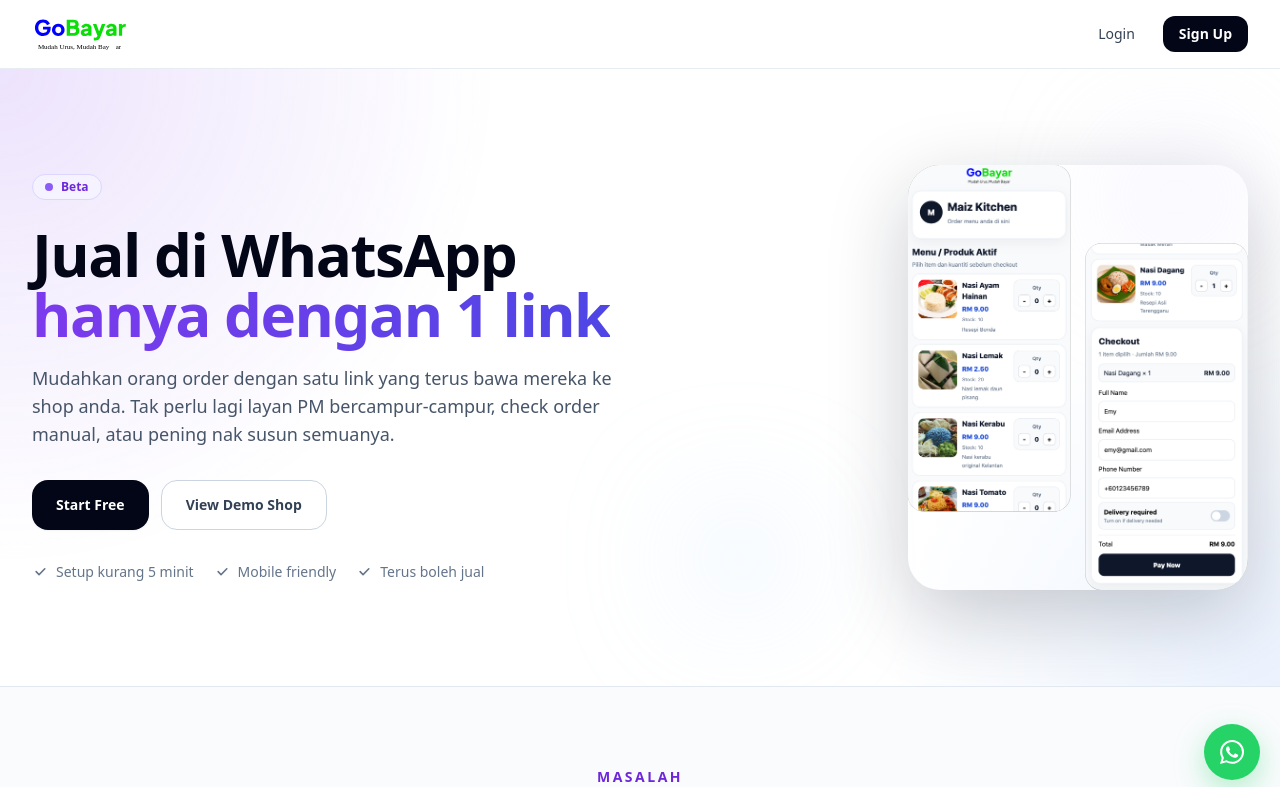
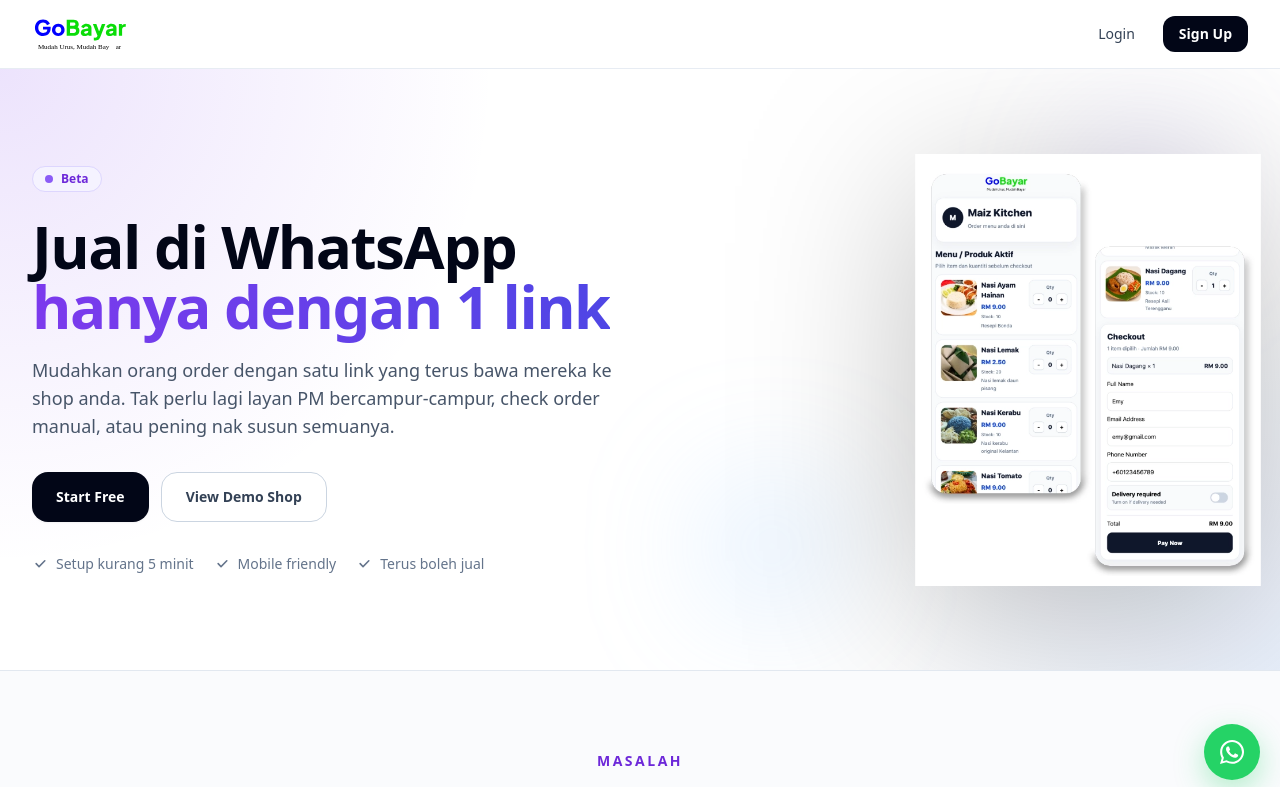
Before and after one commit to maizhakimm/pay-link, a Next.js app: page / in a window 1280 px wide. Shown: the top 787 px of the page. Built offline with nearby package versions, Linux system fonts and the light colour scheme.

Commit message:
Update page.tsx

```diff
--- a/src/app/page.tsx
+++ b/src/app/page.tsx
@@ -91,17 +91,27 @@
 
           {/* Hero Image */}
 <div className="relative flex justify-center lg:justify-end">
-            <div className="absolute -top-6 right-4 hidden h-28 w-28 rounded-full bg-violet-200/40 blur-3xl sm:block" />
-            <div className="absolute -bottom-4 left-6 hidden h-24 w-24 rounded-full bg-blue-200/40 blur-3xl sm:block" />
+  {/* glow background */}
+  <div className="absolute -top-10 right-10 h-32 w-32 rounded-full bg-violet-300/30 blur-3xl" />
+  <div className="absolute -bottom-10 left-10 h-32 w-32 rounded-full bg-blue-300/30 blur-3xl" />
 
-            <div className="relative w-full max-w-[300px] sm:max-w-[340px]">
+  {/* image wrapper */}
+  <div className="relative">
     <Image
-                src="/Hero Image 01.svg"
-                alt="GoBayar Hero Preview"
-                width={680}
-                height={1200}
+      src="/Hero Image 01.webp"
+      alt="GoBayar Preview"
+      width={700}
+      height={1400}
       priority
-                className="h-auto w-full rounded-[2rem] shadow-[0_25px_80px_rgba(15,23,42,0.22)]"
+      className="
+        w-[240px]
+        md:w-[280px]
+        lg:w-[320px]
+        mx-auto
+        object-contain
+        drop-shadow-[0_30px_80px_rgba(0,0,0,0.25)]
+        scale-[1.08]
+      "
     />
   </div>
 </div>
```
Lines whose indentation alone changed are shown as unchanged.
